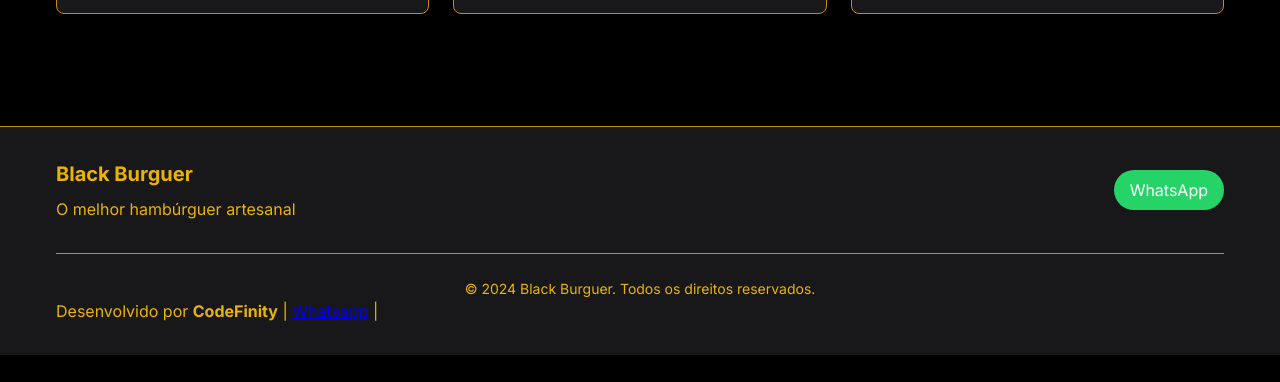
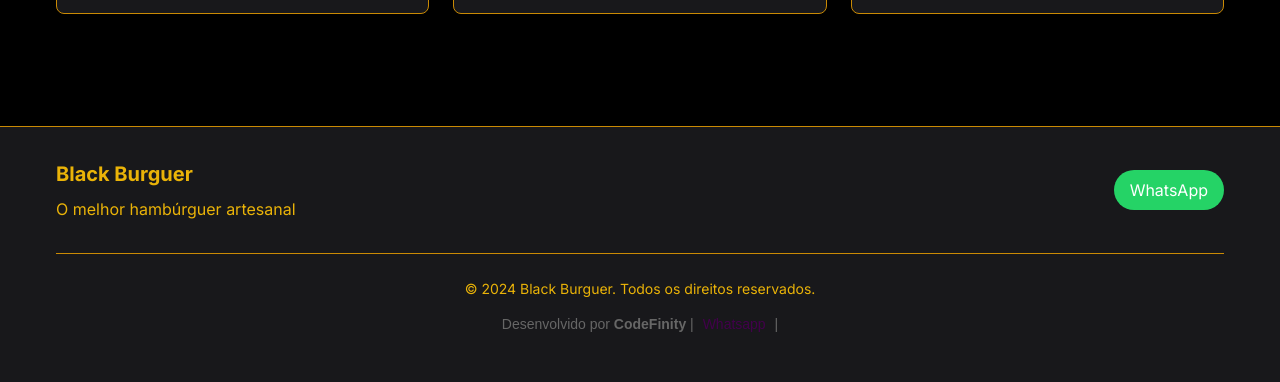
Before and after one commit to ArielN3/BLACK-BURGUER, a plain HTML site: page index.html in a window 1280 px wide. Shown: the part 1920-2302 px from the top of the page. Before the commit the page ends 2275 px from the top, so only its background shows below. Drawn offline with Linux system fonts and the light colour scheme.

Commit message:
Update styles.css

```diff
--- a/styles.css
+++ b/styles.css
@@ -269,6 +269,24 @@ object-fit: contain;
     border-top: 1px solid var(--color-yellow-dark);
     font-size: 0.875rem;
 }
+.self-promotion {
+    text-align: center;
+    padding: 15px 0;
+    font-family: Arial, sans-serif;
+    font-size: 14px;
+    color: #666;
+    background-color: #f8f8f800; /* opcional: fundo sutil */
+}
+
+.self-promotion a {
+    color: #42014b; /* cor do tema */
+    text-decoration: none;
+    margin: 0 5px;
+}
+
+.self-promotion a:hover {
+    text-decoration: underline;
+}
 
 /* Mobile Responsive */
 @media (max-width: 768px) {
```
